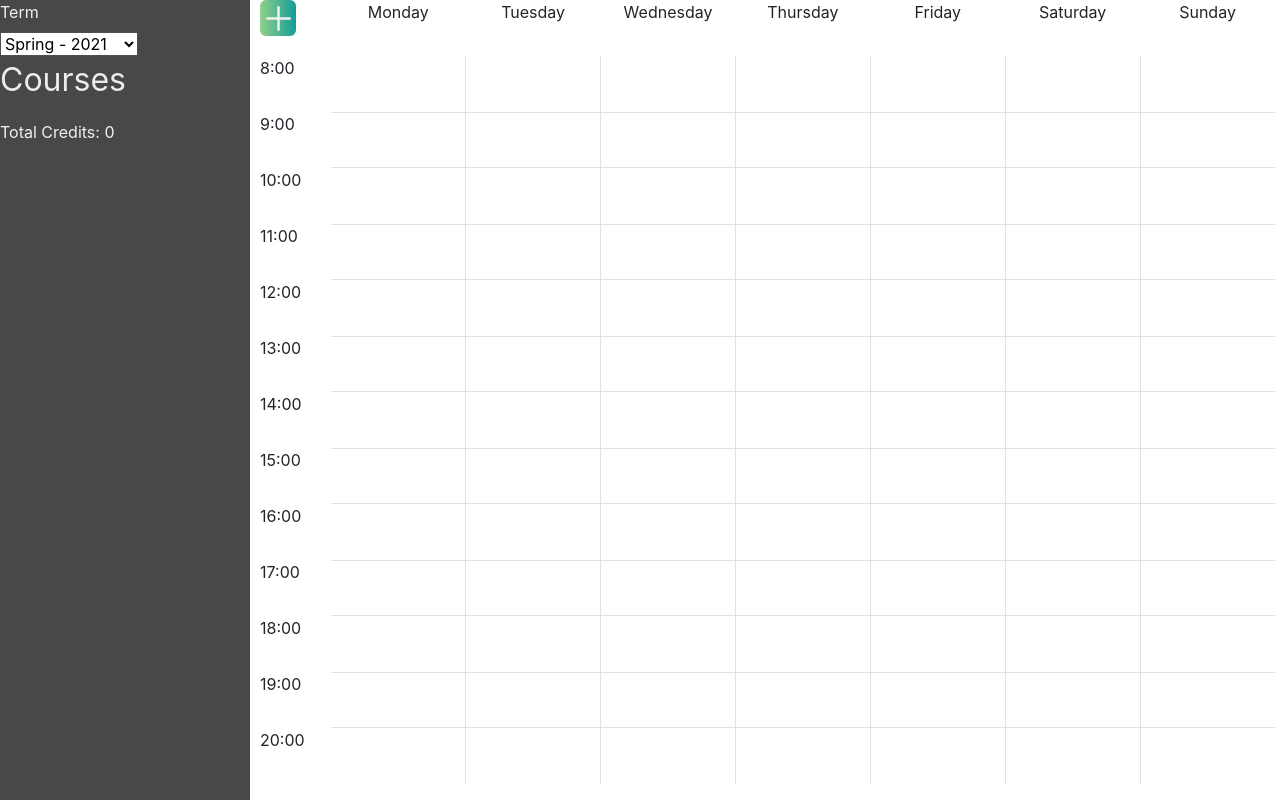
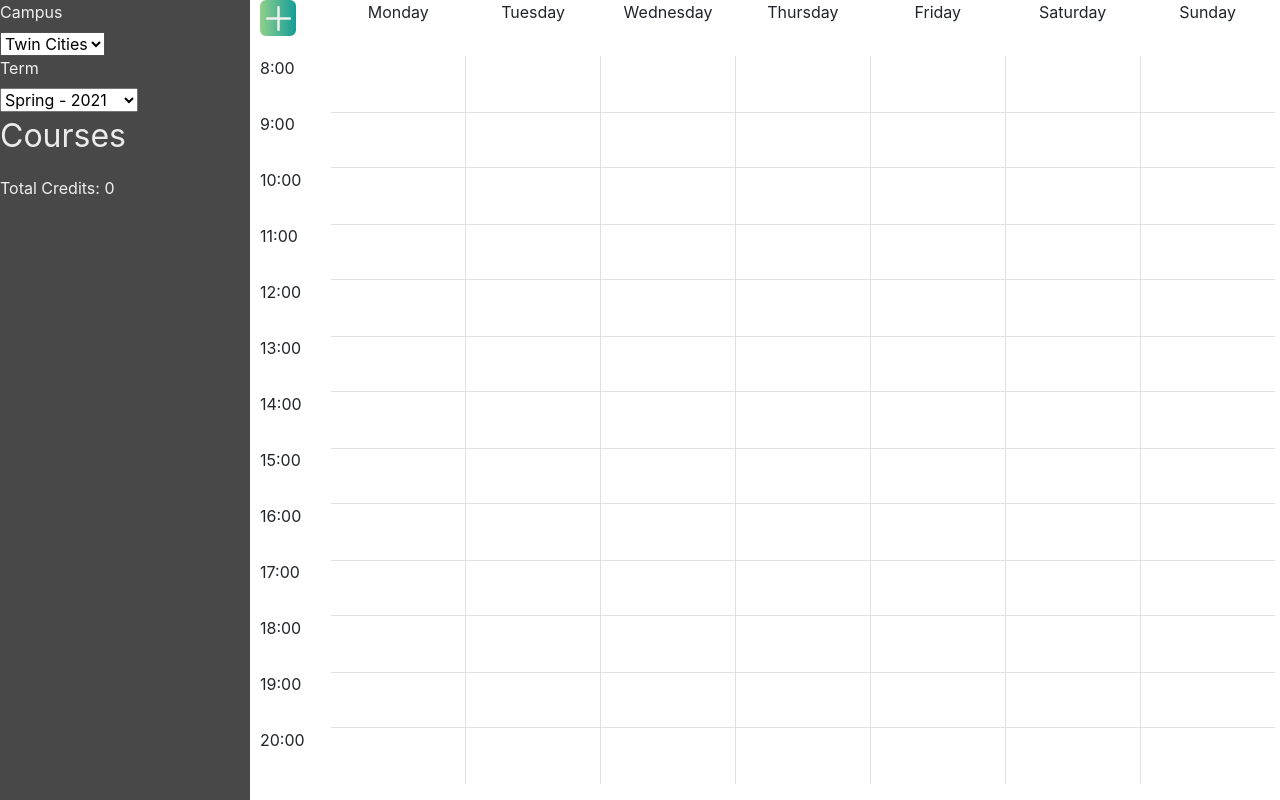
Before and after one commit to 003MattB/ScheduleBuilderImproved, a plain HTML site: page index.html in a window 1280 px wide. Drawn offline with nearby package versions, Linux system fonts and the light colour scheme.

Commit message:
added campus select

```diff
--- a/index.html
+++ b/index.html
@@ -19,6 +19,17 @@
 
         <div id="dismiss">
             <i class="fas fa-arrow-left"></i>
+        </div>
+        <label for="campus-select">Campus</label>
+        <div class="select" style="width:150px;">
+            <select id="campus-select">
+                <option value="umncr">Crookston</option>
+                <option value="umndl">Duluth</option>
+                <option value="umnmo">Morris</option>
+                <option value="umntc" selected="selected">Twin Cities</option>
+                <option value="umnro">Rochester</option>
+            </select>
+            <div class="select-btn" style="width:15px;"></div>
         </div>
         <label for="term-select">Term</label>
         <div class="select" style="width:150px;">
--- a/main.js
+++ b/main.js
@@ -119,7 +119,8 @@ document.querySelector('.modal-footer').addEventListener('click', (event) => {
             2020 - 1900 + 3 = '120' + '3' = '1203'
          */
         let t = document.getElementById('term-select').value;
-        const url = `https://courses.umn.edu/campuses/umntc/terms/${t}/courses.json?q=catalog_number=${c},subject_id=${s}`
+        let campus = document.getElementById('campus-select').value;
+        const url = `https://courses.umn.edu/campuses/${campus}/terms/${t}/courses.json?q=catalog_number=${c},subject_id=${s}`
         fetch(url)
             .then(function(response) {
                 return response.json();
@@ -186,5 +187,3 @@ function initTermSelect() {
 $(document).ready(function () {
     initTermSelect();
 });
-
-MutationObserver = window.MutationObserver || window.WebKitMutationObserver;
```
